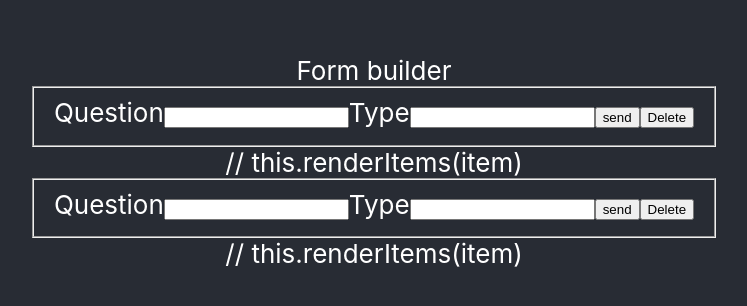
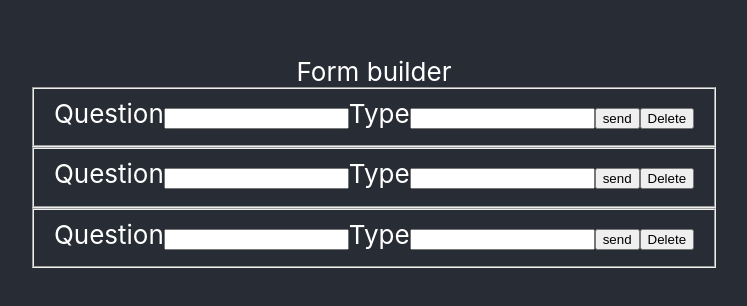
Before and after one commit to pawellicznerski/form-builder, a React (Create React App) app: page / in a window 1280 px wide. Shown: the part 238-544 px from the top of the page, without its empty margins (266-1013 px from the left). Built offline with nearby package versions, Linux system fonts and the light colour scheme.

Commit message:
adding recursive rendering of the form elements

```diff
--- a/src/App.js
+++ b/src/App.js
@@ -1,5 +1,4 @@
 import React, { Component } from 'react';
-import logo from './logo.svg';
 import Main from './components/main';
 
 import './App.css';
--- a/src/components/FormBuilder.js
+++ b/src/components/FormBuilder.js
@@ -10,29 +10,31 @@ class FormBuilder extends Component{
         id:1,
         type:'text',
         question:"What car",
-        subform:{
+        subform:[{
           id:1,
           type:'text',
           question:"What car",
-        }
+          subform:[]
+        }]
       },{
         id:2,
         type:'text',
         question:"What car",
+        subform:[]
       }
-      ]
+     ]
     }
   }
 
 
   renderItems(form) {
-      return form.map((item, index) => <div>
-      <Form key={index} />
-      // this.renderItems(item)
-      </div>);
-      // return (
-      //   <Form/>
-      // )
+    if(!form.length)return ;
+      return form.map((item, index) => <div key={index}>
+      <Form
+        {...item}
+        />
+      {this.renderItems(item.subform)}
+       </div>);
   }
   render(){
     return(
--- a/src/components/main.js
+++ b/src/components/main.js
@@ -18,7 +18,7 @@ class Main extends Component{
   changeState(){
   }
   componentDidMount(){
-    console.log("we are here");
+    console.log("component main did mount");
     // this.setState({showForms:!this.state.showForms});
 
   }
```
